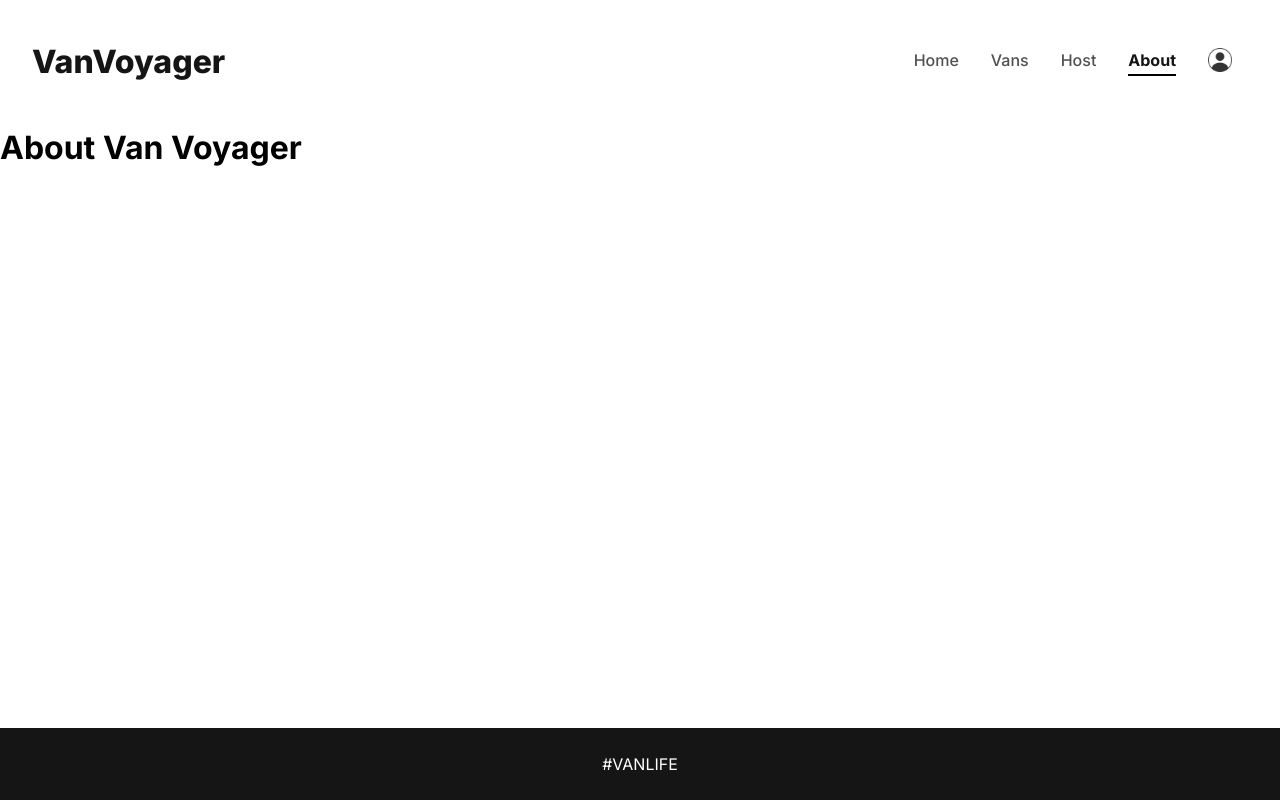
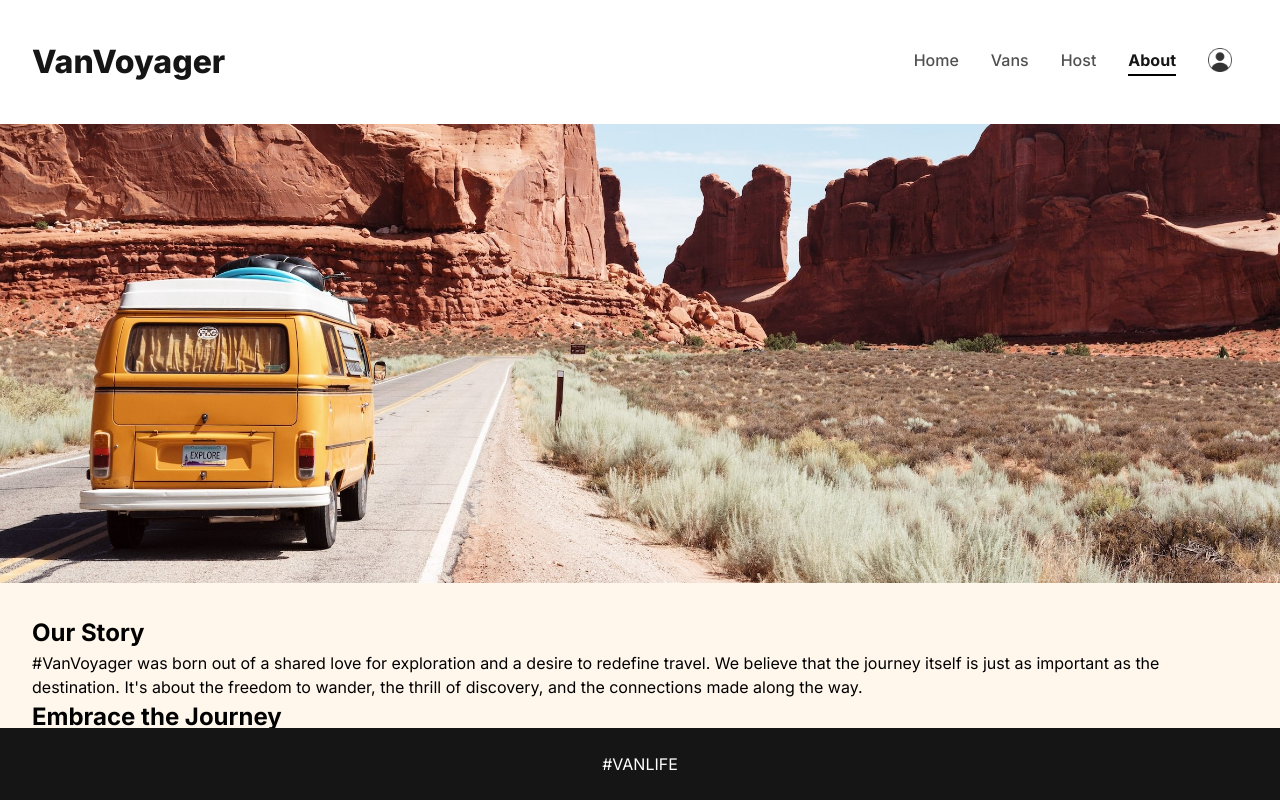
Before and after one commit to heet-git/van-voyager, a React (Create React App) app: page /about in a window 1280 px wide. Built offline with nearby package versions, Linux system fonts and the light colour scheme; what miragejs would draw is missing.

Commit message:
Add about page
Add about page. Remove authentication until all host pages are not ready.

```diff
--- a/src/App.jsx
+++ b/src/App.jsx
@@ -23,7 +23,7 @@ import HostVanPricing from "./pages/host-pages/HostVanPricing"
 import Login from "./pages/login"
 import NotFound from "./common/NotFound"
 import Error from "./common/Error"
-import { authRequired } from "./common/utils"
+//import { authRequired } from "./common/utils"
 import "./server"
 
 const allRoutes = createBrowserRouter(createRoutesFromElements(
@@ -47,13 +47,13 @@ const allRoutes = createBrowserRouter(createRoutesFromElements(
       <Route
       index
       element={<Dashboard />}
-      loader={async () => await authRequired()}
+      // loader={async () => await authRequired()}
       />
 
       <Route
       path="income"
       element={<Income />}
-      loader={async () => await authRequired()}
+      // loader={async () => await authRequired()}
       />
 
       <Route
@@ -65,7 +65,7 @@ const allRoutes = createBrowserRouter(createRoutesFromElements(
       <Route
       path="reviews"
       element={<Reviews />}
-      loader={async () => await authRequired()}
+      // loader={async () => await authRequired()}
       />
 
             <Route
@@ -76,19 +76,19 @@ const allRoutes = createBrowserRouter(createRoutesFromElements(
               <Route
               index
               element={<HostVanDetail />}
-              loader={async () => await authRequired()}
+              // loader={async () => await authRequired()}
 
               />
               <Route
               path="pricing"
               element={<HostVanPricing />}
-              loader={async () => await authRequired()}
+              // loader={async () => await authRequired()}
 
               />
               <Route
               path="photos"
               element={<HostVanPhotos />}
-              loader={async () => await authRequired()}
+              // loader={async () => await authRequired()}
 
               />
             </Route>
--- a/src/pages/About.jsx
+++ b/src/pages/About.jsx
@@ -1,10 +1,31 @@
 import React from "react";
+import img from "../assets/about-img.jpg"
 
 function About(){
+    const background = img
     return(
-        <div>
+        <div className="about-container">
             <main>
-                <h1>About Van Voyager</h1>
+                <img src={background} className="about-img"/>
+                <div className="about-info">
+                    <h2 className="about-heading">Our Story</h2>
+                    <p>
+                        #VanVoyager was born out of a shared love for exploration and a desire to redefine travel. We believe that the journey itself is just as important as the destination. It's about the freedom to wander, the thrill of discovery, and the connections made along the way.
+                    </p>
+
+                    <h2>Embrace the Journey</h2>
+                    <p>
+                        Unleash your wanderlust and embark on extraordinary adventures with VanVoyager. We are not just another van rental service - we are your ultimate travel companion, here to fuel your wildest dreams and make every moment on the road an unforgettable experience.
+                    </p>
+
+                    <h2>Let's Create Memories</h2>
+                    <p>
+                        Join us in celebrating the art of exploration, the joy of discovery, and the connections we make on the road. Your journey starts here - where every mile is a canvas and every destination is a masterpiece waiting to be discovered.
+                    </p>
+                    <p>
+                        Contact us today to unlock a world of adventure and embark on an extraordinary journey with VanVoyager.
+                    </p>
+                </div>
             </main>
         </div>
     )
--- a/src/pages/host-pages/Dashboard.jsx
+++ b/src/pages/host-pages/Dashboard.jsx
@@ -2,7 +2,7 @@ import React from "react";
 
 function Dashboard(){
     return(
-        <h1>Host</h1>
+        <h1>Work in Progress</h1>
     )
 }
 
--- a/src/pages/host-pages/HostVan.jsx
+++ b/src/pages/host-pages/HostVan.jsx
@@ -1,10 +1,10 @@
 import React from "react";
 import {Link, useLoaderData} from "react-router-dom"
 import { getHostVans } from "../../common/api";
-import { authRequired } from "../../common/utils";
+// import { authRequired } from "../../common/utils";
 
 export async function loader( {params} ){
-    await authRequired()
+    // await authRequired()
     return getHostVans(params.id)
 }
 function HostVan(){
--- a/src/pages/host-pages/HostVanInfo.jsx
+++ b/src/pages/host-pages/HostVanInfo.jsx
@@ -1,10 +1,10 @@
 import React from "react";
 import { Outlet, NavLink, Link, useLoaderData} from "react-router-dom";
 import { getHostVans } from "../../common/api";
-import { authRequired } from "../../common/utils";
+// import { authRequired } from "../../common/utils";
 
 export async function loader( {params} ){
-    await authRequired()
+    // await authRequired()
     return getHostVans(params.id)
 }
 
--- a/src/pages/host-pages/Income.jsx
+++ b/src/pages/host-pages/Income.jsx
@@ -2,7 +2,7 @@ import React from "react";
 
 function Income(){
     return(
-        <h1>Income</h1>
+        <h1>Work in Progress</h1>
     )
 }
 
--- a/src/pages/host-pages/Reviews.jsx
+++ b/src/pages/host-pages/Reviews.jsx
@@ -2,7 +2,7 @@ import React from "react";
 
 function Reviews(){
     return(
-        <h1>Reviews</h1>
+        <h1>Work in Progress</h1>
     )
 }
 
--- a/src/styles.css
+++ b/src/styles.css
@@ -422,6 +422,18 @@ section a{
     font-size: 1rem;
 }
 
+/*** About ***/
+
+.about-container{
+    background-color: #FFF6EC;
+    overflow-y: scroll;
+    height: 80vh;
+}
+
+.about-info{
+    margin: 2rem;
+}
+
 /*** Page not found ***/
 
 .page-not-found-container{
```
Also changed, not shown: src/assets/a.jpg (added), src/assets/about-img.jpg (added).
